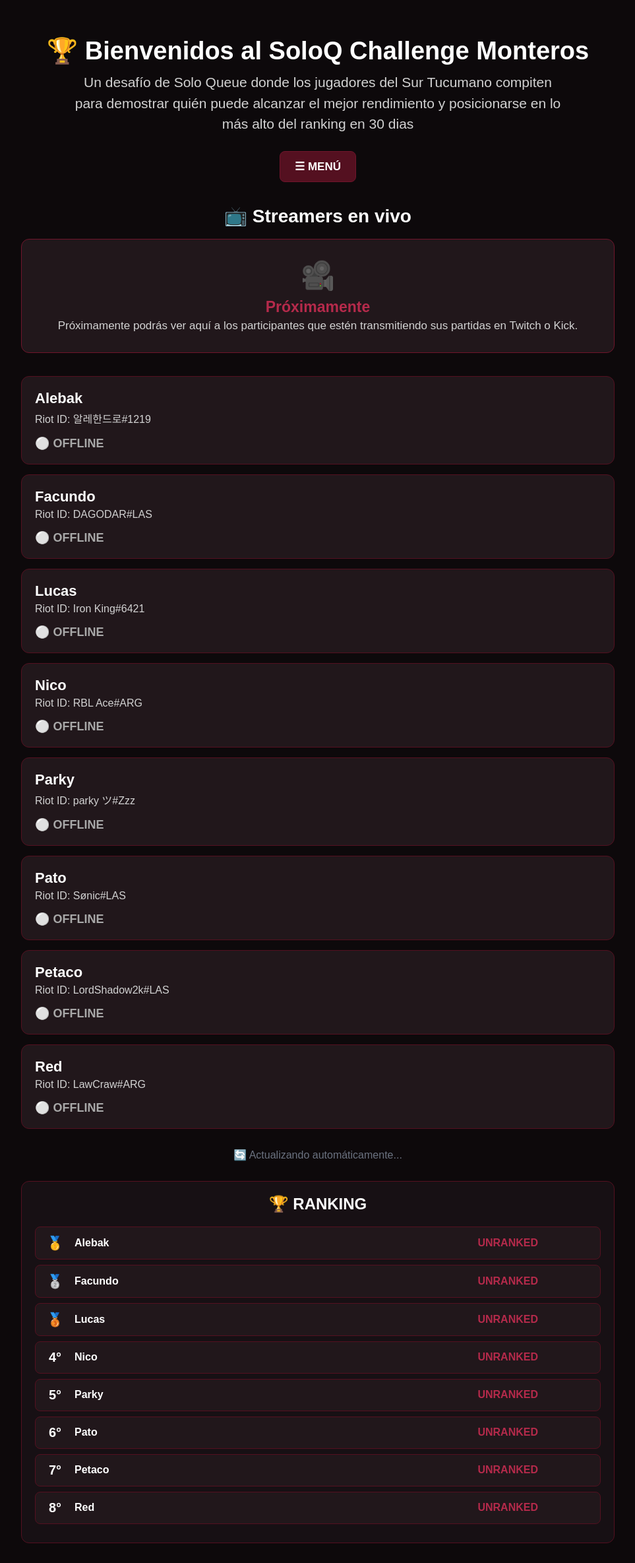
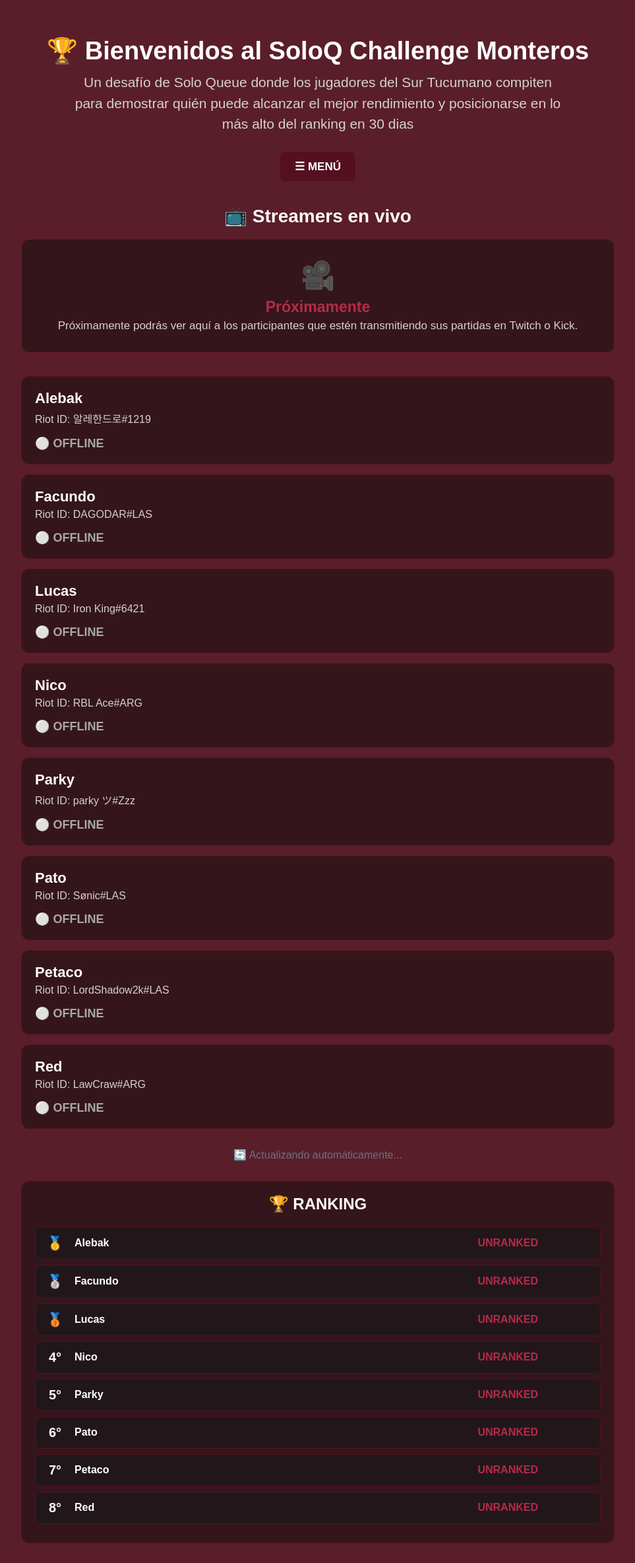
Before and after one commit to nikkontvg-rgb/SoloQueueChallenge-Monteros, a Flask app: page / in a window 1280 px wide. Shown: the whole page at 66% size, without its empty margins (158-1121 px from the left). Run offline with Flask 3, Linux system fonts and the light colour scheme; data that the repository does not hold is empty.

Commit message:
ajusta fondo rojo rubi

```diff
--- a/templates/index.html
+++ b/templates/index.html
@@ -417,6 +417,21 @@
         .ranking-lp {
             color: var(--blanco-suave);
         }
+        html {
+            background: #42151F !important;
+        }
+
+        body {
+            background: #5A1E2A !important;
+            color: #ffffff;
+            min-height: 100vh;
+        }
+
+        .jugador,
+        .ranking,
+        .streamer-proximamente {
+            background: #35151C !important;
+        }
     </style>
 </head>
 
```
